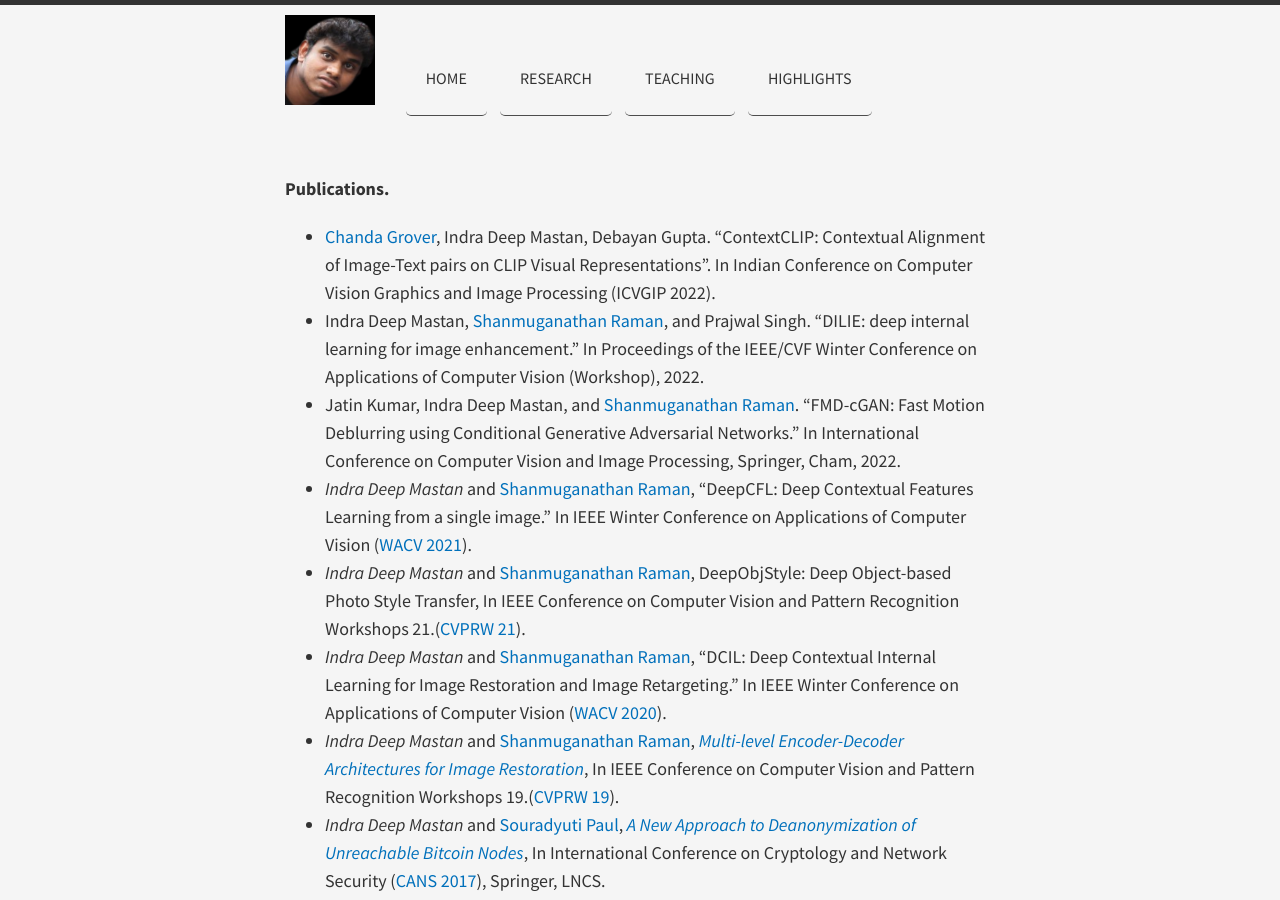
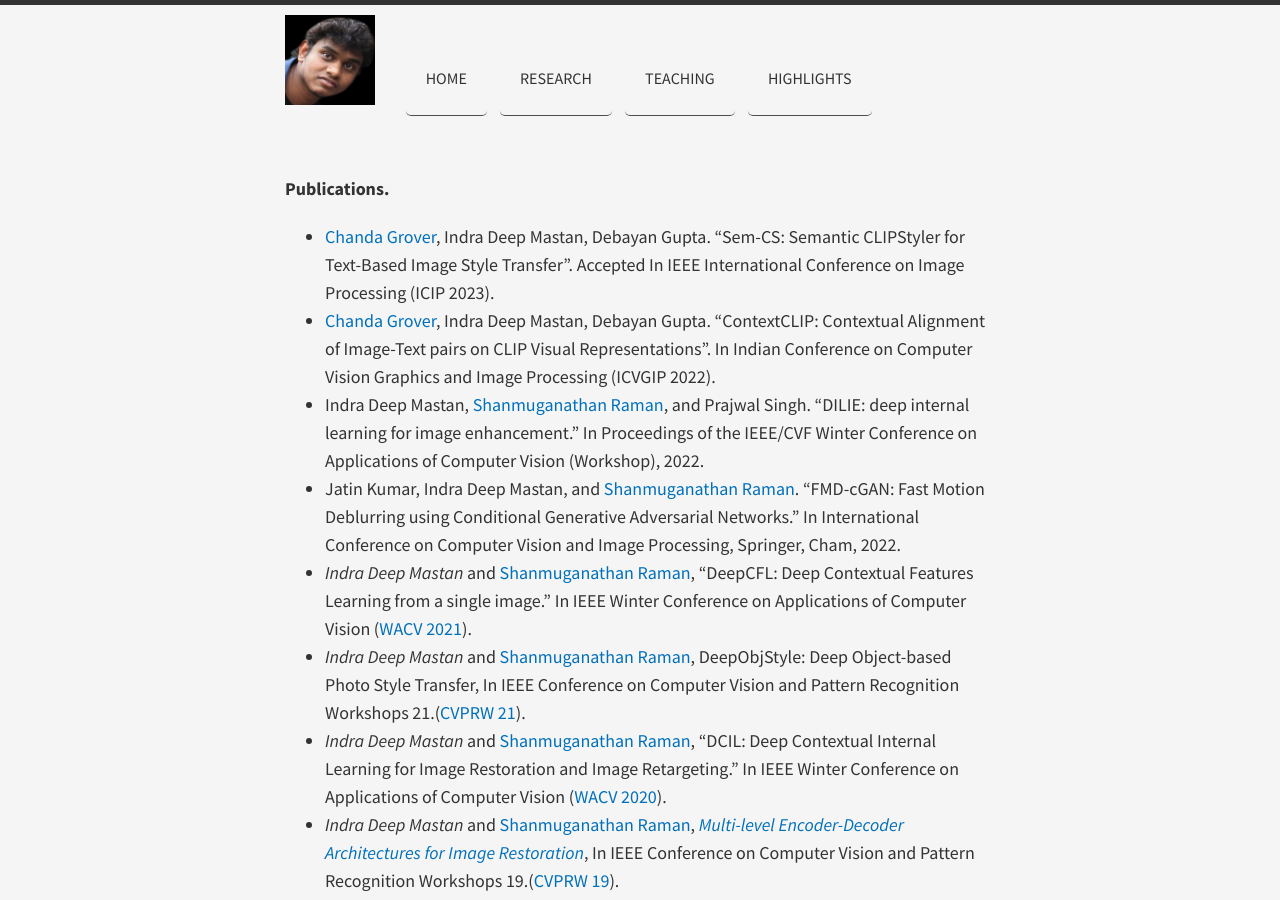
Before and after one commit to indramastan/indradeepmastan, a Jekyll site: the page built from projects/index.md, in a window 1280 px wide and 900 px high. Built offline with Jekyll 4.4.1, drawn with Linux system fonts in a browser that asks for light colours; nearby versions of some CDN libraries.

Commit message:
Update index.md

```diff
--- a/projects/index.md
+++ b/projects/index.md
@@ -3,6 +3,7 @@
 title:
 ---
 **Publications.**
+- [Chanda Grover](https://chandagrover.github.io/), Indra Deep Mastan, Debayan Gupta. "Sem-CS: Semantic CLIPStyler for Text-Based Image Style Transfer". Accepted In IEEE International Conference on Image Processing (ICIP 2023).
 - [Chanda Grover](https://chandagrover.github.io/), Indra Deep Mastan, Debayan Gupta. "ContextCLIP: Contextual Alignment of Image-Text pairs on CLIP Visual Representations". In Indian Conference on Computer Vision Graphics and Image Processing (ICVGIP 2022).
 - Indra Deep Mastan, [Shanmuganathan Raman](https://people.iitgn.ac.in/~shanmuga/), and Prajwal Singh. "DILIE: deep internal learning for image enhancement." In Proceedings of the IEEE/CVF Winter Conference on Applications of Computer Vision (Workshop), 2022.
 - Jatin Kumar, Indra Deep Mastan, and [Shanmuganathan Raman](https://people.iitgn.ac.in/~shanmuga/). "FMD-cGAN: Fast Motion Deblurring using Conditional Generative Adversarial Networks." In International Conference on Computer Vision and Image Processing, Springer, Cham, 2022.
```
